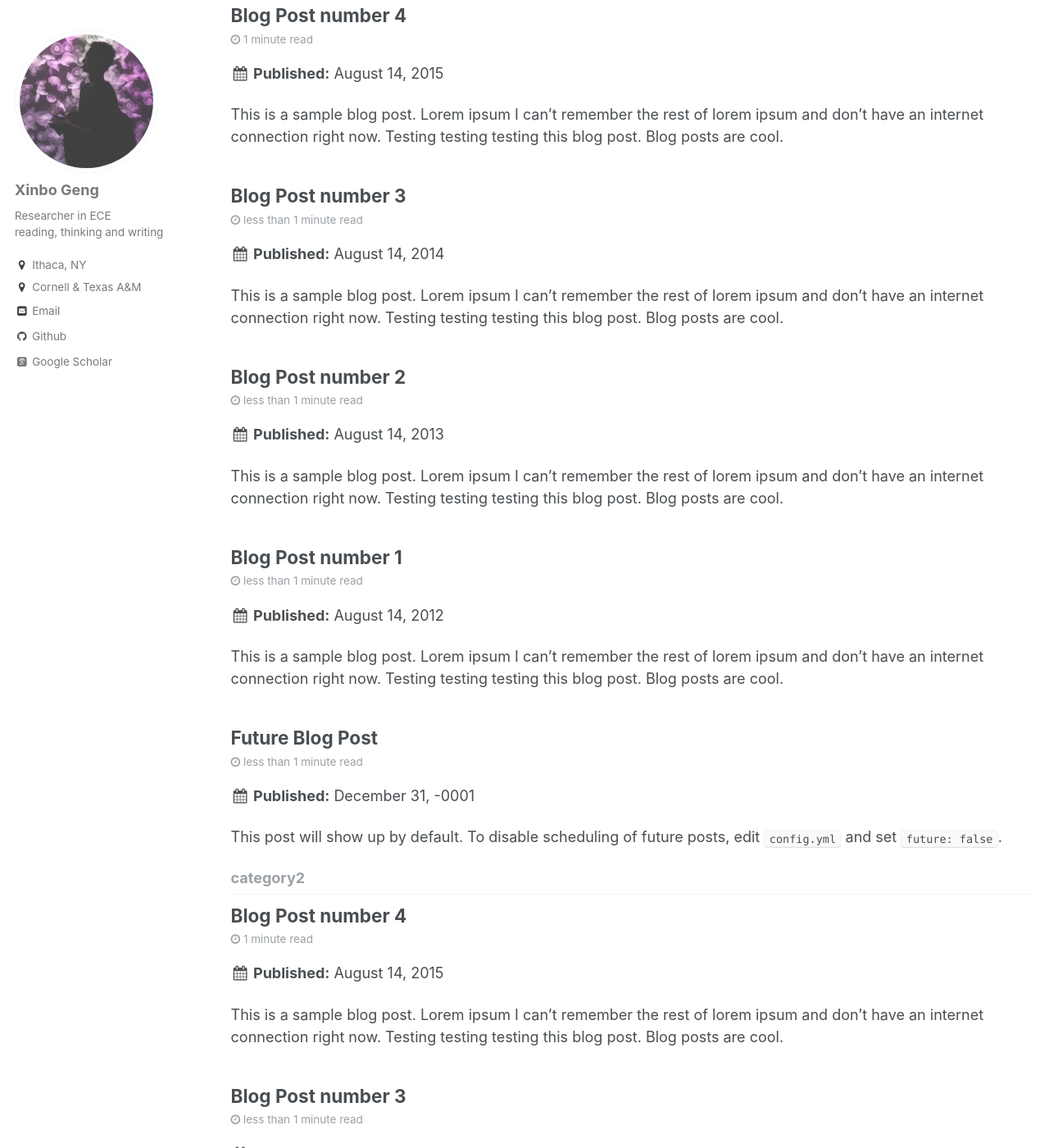
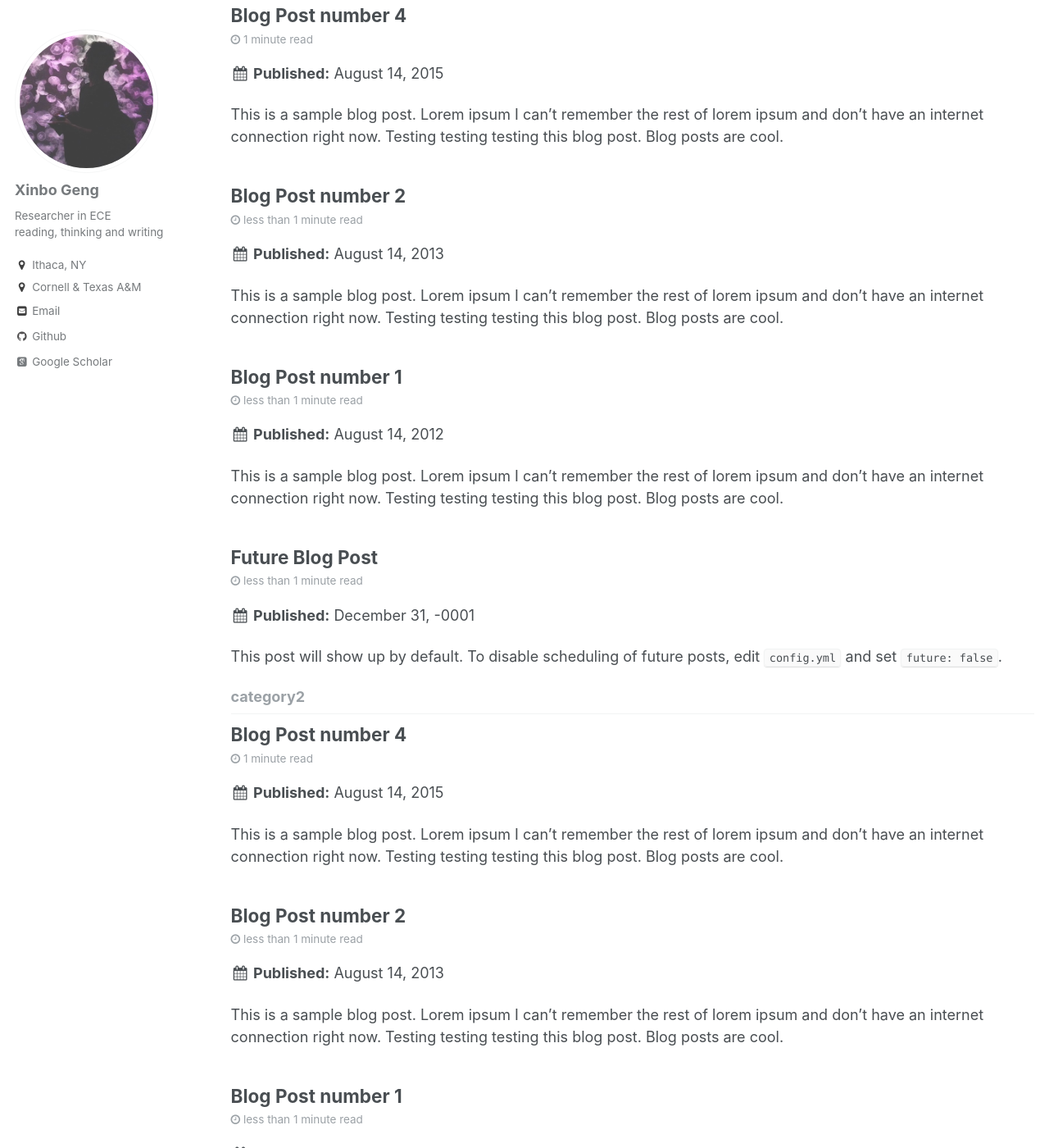
Before and after one commit to xb00dx/xb00dx.github.io, a Jekyll site: the page built from _pages/tag-archive.html, in a window 1280 px wide and 1400 px high, scrolled down 579 px. Shown: the whole window at 82% size. Built offline with Jekyll 4.4.1, drawn with Linux system fonts in a browser that asks for light colours; some web fonts are replaced; some of the changed text lies outside the part shown.

Commit message:
other things

```diff
--- a/_posts/2014-08-14-blog-post-3.md
+++ /dev/null
@@ -1,20 +0,0 @@
----
-title: 'Blog Post number 3'
-date: 2014-08-14
-permalink: /posts/2014/08/blog-post-3/
-tags:
-  - cool posts
-  - category1
-  - category2
----
-
-This is a sample blog post. Lorem ipsum I can't remember the rest of lorem ipsum and don't have an internet connection right now. Testing testing testing this blog post. Blog posts are cool.
-
-Headings are cool
-======
-
-You can have many headings
-======
-
-Aren't headings cool?
-------
```
Also changed, not shown: _pages/about.md (+1 -1 lines), images/ghost-in-the-shell.jpg (added).
